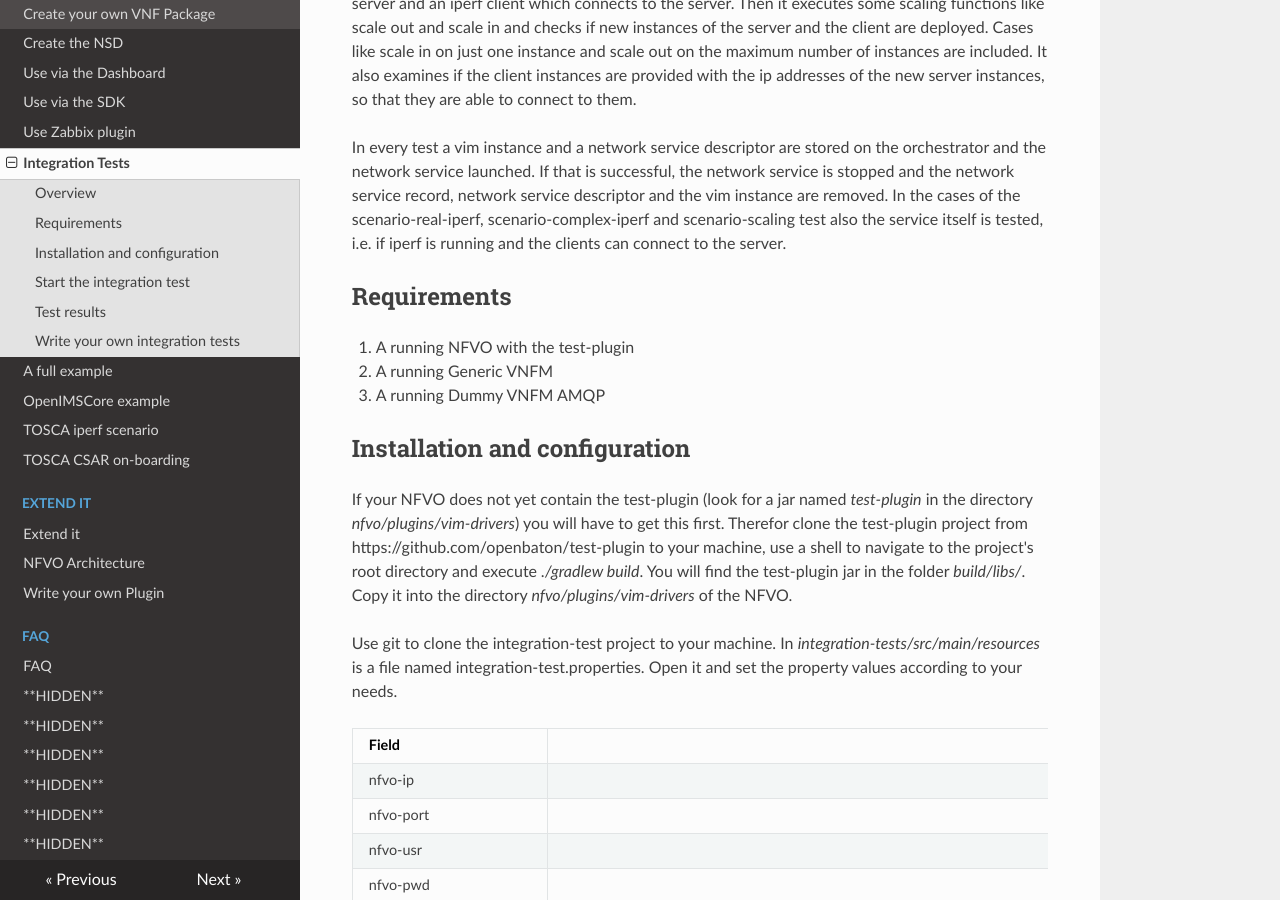
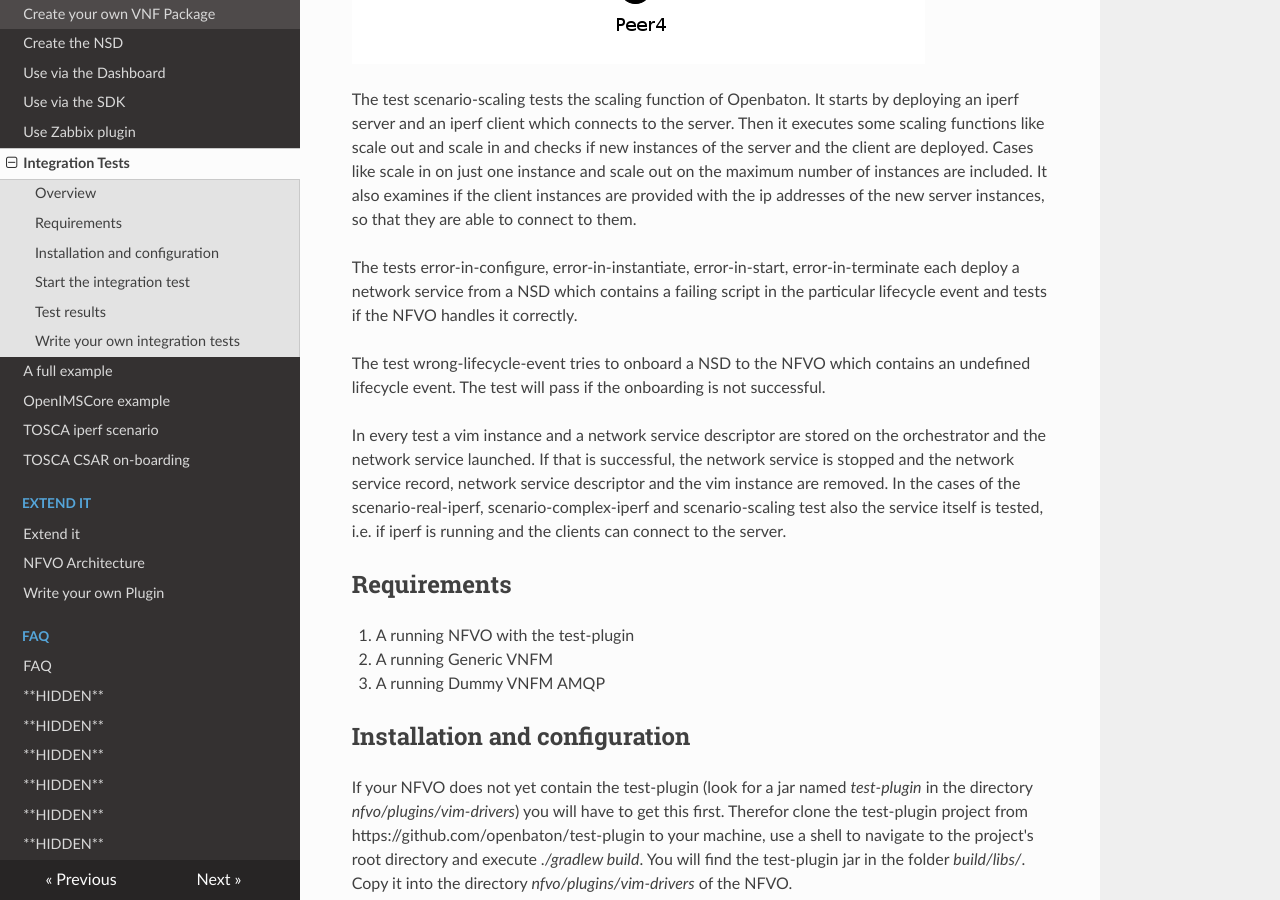
Before and after one commit to openbaton/docs, an MkDocs documentation site: the page built from docs/integration-test-use.md, in a window 1280 px wide and 900 px high, scrolled down 1243 px. Built offline with MkDocs 1.6.1, drawn with Linux system fonts in a browser that asks for light colours; nearby versions of some CDN libraries; old or Windows-style settings are respelled for this version of MkDocs; some of the changed text lies outside the part shown.

Commit message:
Update integration-test documentation

```diff
--- a/docs/integration-test-use.md
+++ b/docs/integration-test-use.md
@@ -10,6 +10,11 @@
 3. scenario-real-iperf
 4. scenario-complex-iperf
 5. scenario-scaling
+6. error-in-configure
+7. error-in-instantiate
+8. error-in-start
+9. error-in-terminate
+10. wrong-lifecycle-event
 
 scenario-dummy-iperf uses the [Dummy VNFM][vnfm-dummy] to simulate a VNFM and therefore tests the communication between NFVO and VNFM.
 It does not actually deploy a network service. The fake network service is a simple iperf scenario with one server and one client.
@@ -32,6 +37,10 @@
 It starts by deploying an iperf server and an iperf client which connects to the server.
 Then it executes some scaling functions like scale out and scale in and checks if new instances of the server and the client are deployed. Cases like scale in on just one instance and scale out on the maximum number of instances are included.
 It also examines if the client instances are provided with the ip addresses of the new server instances, so that they are able to connect to them.
+
+The tests error-in-configure, error-in-instantiate, error-in-start, error-in-terminate each deploy a network service from a NSD which contains a failing script in the particular lifecycle event and tests if the NFVO handles it correctly.
+
+The test wrong-lifecycle-event tries to onboard a NSD to the NFVO which contains an undefined lifecycle event. The test will pass if the onboarding is not successful.
 
 In every test a vim instance and a network service descriptor are stored on the orchestrator and the network service launched.
 If that is successful, the network service is stopped and the network service record, network service descriptor and the vim instance are removed.
```
Also changed, not shown: docs/integration-test-write.md (+24 -21 lines).
